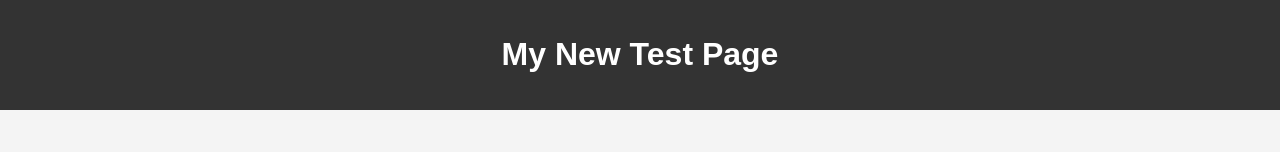
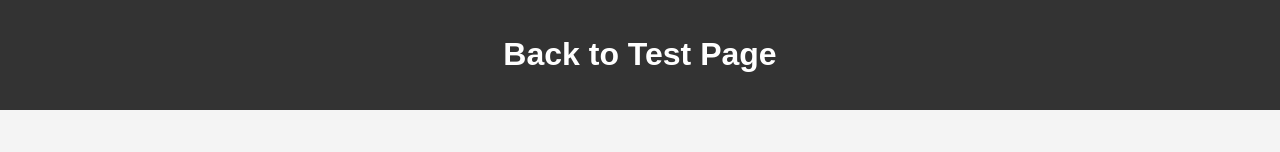
Before and after one commit to VergilMariy/ci-cd-test, a website: page index.html in a window 1280 px wide. Shown: the top 152 px of the page. Drawn offline with Linux system fonts and the light colour scheme.

Commit message:
try fixing3

```diff
--- a/index.html
+++ b/index.html
@@ -44,7 +44,7 @@
 <body>
 
 <header>
-    <h1>My New Test Page</h1>
+    <h1>Back to Test Page</h1>
 </header>
 
 <main>
```
